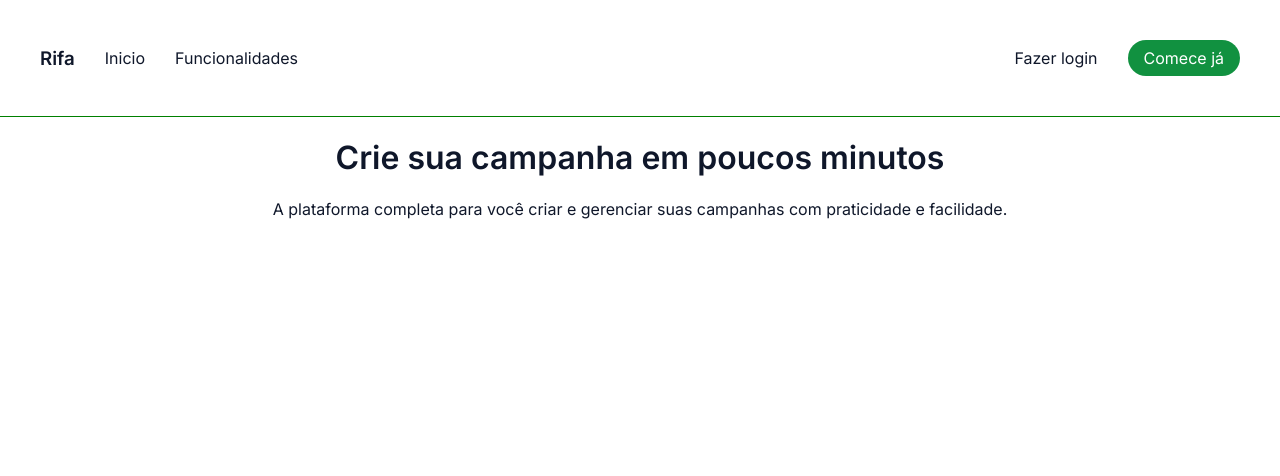
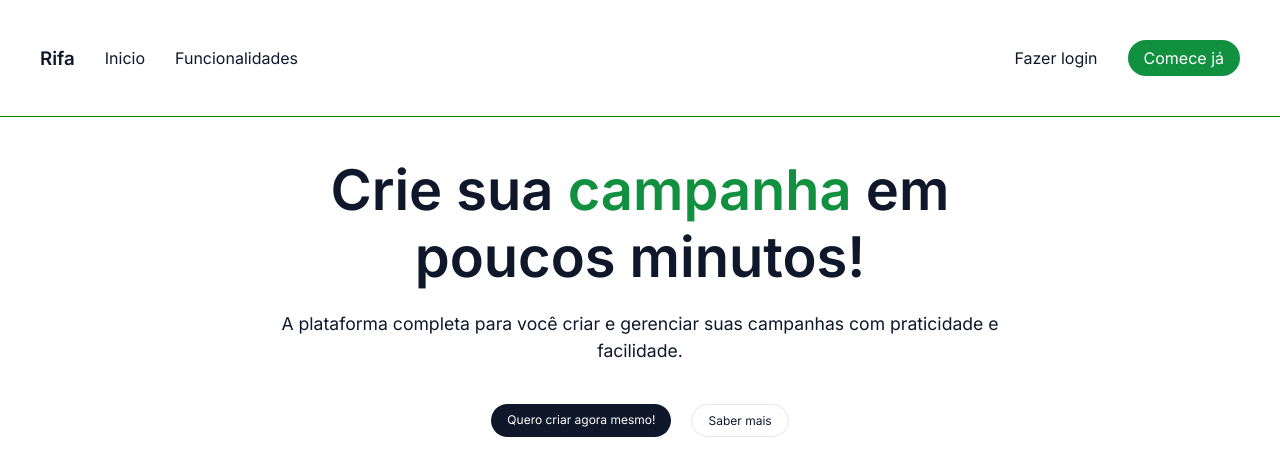
Before and after one commit to gabi-ramires/livro-front, a Vue app: page / in a window 1280 px wide. Shown: the top 476 px of the page. Built offline with nearby package versions, Linux system fonts and the light colour scheme; the HTML template or start-up script is replaced by a standard one.

Commit message:
html e css pronto

```diff
--- a/src/App.vue
+++ b/src/App.vue
@@ -10,7 +10,7 @@
 
         <div class="nav">
           <router-link to="/login">Fazer login</router-link>
-          <router-link to="/signup" class="comece-ja">Comece já</router-link>
+          <router-link to="/signup" class="btn-verde">Comece já</router-link>
         </div>
       </nav>
     </header>
--- a/src/assets/css/App.css
+++ b/src/assets/css/App.css
@@ -39,13 +39,37 @@ nav h3 {
     align-items: center;
 }
 
-.comece-ja{
+
+.btn-verde{
     border-radius: 25px;
     padding: 8px 16px;
     background-color: #119140;
     color: white;
 }
 
-.comece-ja:hover {
+.btn-verde:hover {
     filter: brightness(1.3);
 }
+
+.btn-branco{
+    border-radius: 25px;
+    border: 0.5px solid #e5e7eb;
+    padding: 8px 16px;
+
+    color: 0f172a;
+}
+
+.btn-branco:hover {
+    border: 0.5px solid #aaabad;
+}
+
+.btn-escuro {
+    border-radius: 25px;
+    padding: 8px 16px;
+    background-color: #0f172a;
+    color: white;
+}
+
+.btn-escuro:hover {
+    filter: brightness(1.3);
+}
--- a/src/assets/css/Home.css
+++ b/src/assets/css/Home.css
@@ -1,4 +1,40 @@
-.frase-marketing, .texto-chamativo{
+#home {
     display: flex;
     justify-content: center;
+    flex-direction: column;
 }
+
+/* Estilo geral do container */
+.chamativo {
+    padding: 40px;
+    text-align: center;
+    max-width: 800px; /* Limita a largura máxima do container */
+    margin: 0 auto;
+}
+
+/* Estilo do título */
+.texto-chamativo {
+    font-size: 3.5rem;
+    line-height: 1.2; /* Controle de espaçamento entre linhas */
+    margin: 0 0 20px 0; /* Espaço abaixo do título */
+}
+
+/* Estilo do destaque */
+.destaque {
+    color: #119140;
+    font-weight: bold;
+}
+
+/* Estilo do parágrafo */
+.frase-marketing {
+    font-size: 1.10rem;
+    margin: 0; /* Remove margem padrão */
+    line-height: 1.5;
+}
+
+.botoes {
+    font-size: 0.75rem;
+    display: flex;
+    justify-content: center;
+    gap: 20px
+}
--- a/src/views/HomePage.vue
+++ b/src/views/HomePage.vue
@@ -1,9 +1,16 @@
 <template>
   <div id='home'>
     <div class="chamativo">
-      <h1 class="texto-chamativo">Crie sua campanha em poucos minutos</h1>
-      <p class="frase-marketing">A plataforma completa para você criar e gerenciar suas campanhas com praticidade e facilidade.</p>
+      <h1 class="texto-chamativo">Crie sua <span class='destaque'>campanha</span> em poucos minutos!</h1>
+      <p class="frase-marketing">A plataforma completa para você criar e gerenciar suas campanhas com praticidade e
+        facilidade.</p>
     </div>
+
+    <div class='botoes'>
+      <a href="#" class='btn-escuro'>Quero criar agora mesmo!</a>
+      <a href="#" class='btn-branco'>Saber mais</a>
+    </div>
+
   </div>
 </template>
 
```
